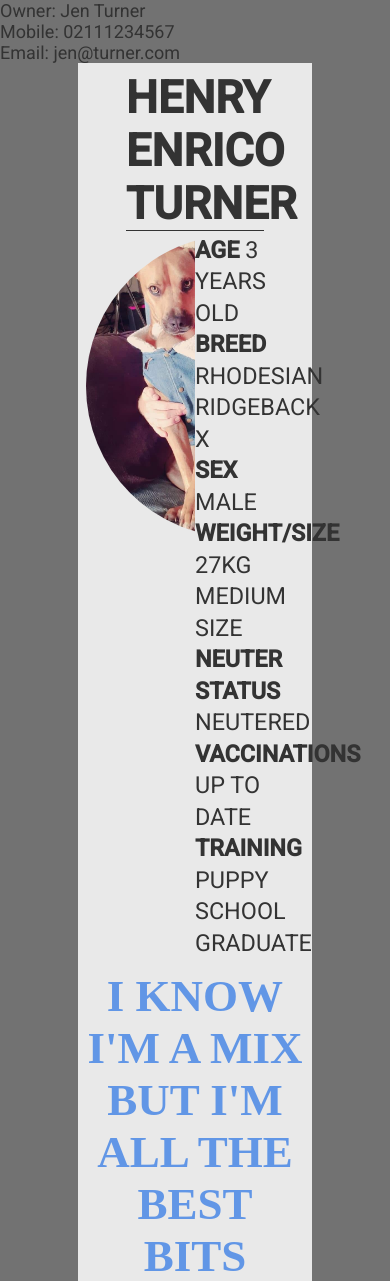
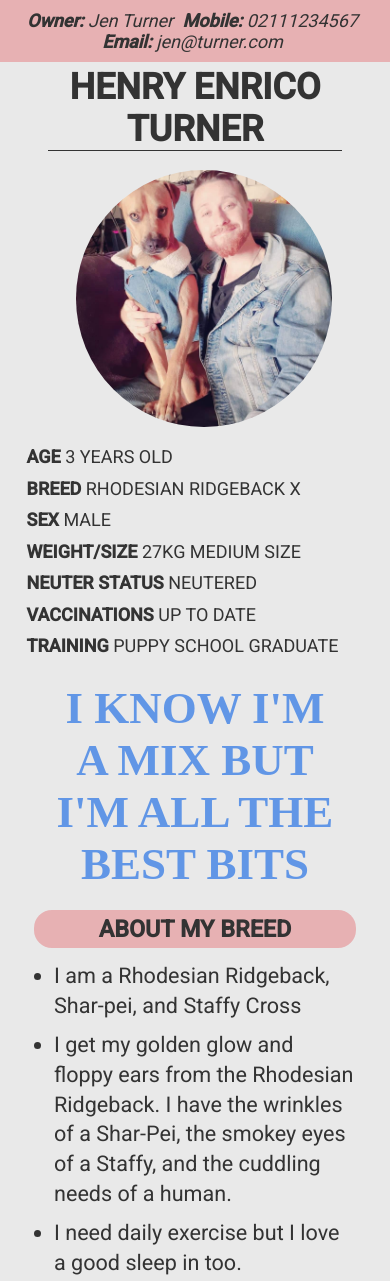
Before and after one commit to jjshiro/HenrysResume, a plain HTML site: page index.html in a window 390 px wide. Shown: the top 1281 px of the page. Drawn offline with Linux system fonts and the light colour scheme; a web font is replaced by a local one.

Commit message:
Update style.css
Updated style.css to match changes made in VS Code.

```diff
--- a/resources/css/style.css
+++ b/resources/css/style.css
@@ -12,19 +12,40 @@ html {
     background-color: rgb(114, 114, 114);
 }
 
+.main, .nav {
+    width: 100%;
+    max-width: 1200px;
+    min-width: 450px;
+    margin: 0 auto;
+}
+
 .main {
-    width: 60%;
-    margin: 0 auto;
     background-color: rgb(233, 233, 233);
-    padding: 2%;
+    padding: 1% 2%;
+}
+
+.nav {
+    padding: 10px 40px;
+    background-color: #e7b1b3;
+}
+
+.nav ul {
+    text-align: right;
+    font-style: italic;
+}
+
+.nav ul li {
+    list-style: none;
+    display: inline-block;
+    padding-right: 40px;
+}
+
+.nav ul li span {
+    font-weight: 600;
 }
 
 .title {
     padding: 0 40px;
-}
-
-.title p {
-    font-size: 0.75rem;
 }
 
 .title h2 {
@@ -40,13 +61,15 @@ html {
 
 .profile-info, .profile-image {
     width: 50%;
-    min-height: 100%;
+    min-height: 80%;
+    margin: auto 0;
 }
 
 .profile-image {
     overflow: hidden;
     text-align: right;
-    padding-right: 70px;
+    padding-right: 50px;
+    padding-left: 40px;
 }
 
 .profile-image img {
@@ -58,12 +81,14 @@ html {
     border-radius: 100%;
 }
 
+.profile-info {
+    padding-right: 40px;
+}
+
 .profile-info ul {
     list-style: none;
     line-height: 1.75rem;
     font-size: 1.3rem;
-    /*height: 100%;*/
-    /*padding-top: 10%;*/
 }
 
 .profile-info span {
@@ -71,7 +96,7 @@ html {
 }
 
 .tagline {
-    padding: 5% 0;
+    padding: 20px 40px;
     text-align: center;
     font-family: "Shadows Into Light Two", serif;
     font-size: 2.5rem;
@@ -85,9 +110,9 @@ html {
 
 .section h3 {
     color: #333333;
-    background-color: #e7b1b3;
     padding: 1% 0 1% 2%;
     border-radius: 1rem;
+    background-color: #e7b1b3;
 }
 
 .section ul {
@@ -116,3 +141,119 @@ html {
     font-size: 0.75rem;
     font-style: italic;
 }
+
+@media only screen and (max-width: 1080px) and (min-width: 850px) {
+    .tagline {
+        font-size: 4vw;
+}
+}
+
+@media only screen and (max-width: 970px) and (min-width: 850px) {
+    .profile-info ul li{
+        font-size: 2.25vw;
+    }
+}
+
+@media only screen and (max-width: 850px) and (min-width: 770px) {
+    .tagline {
+        font-size: 3.35rem;
+}
+}
+
+@media only screen and (max-width: 730px) {
+    .profile {
+        display: flex;
+        flex-direction: column;
+    }
+
+    .profile-image {
+        min-width: 80%;
+        margin: 10px auto;
+    }
+
+    .profile-info {
+        width: 100%;
+        padding: 0 0 0 10%;
+    }
+}
+
+@media only screen and (max-width: 710px) {
+    .nav {
+        padding: 10px 5px;
+    }
+
+    .nav ul {
+        text-align: center;
+    }
+
+    .nav ul li {
+        padding-right: 5px;
+        font-size: 2.8vw;
+    }
+
+    .profile-info ul li {
+        font-size: 1rem;
+    }
+}
+
+@media only screen and (max-width: 450px) {
+    .section li, .section p, .quote {
+        font-size: 1.2rem;
+    }
+
+    .quote {
+        text-align: center;
+    }
+
+    .section li {
+        margin-bottom: 10px;
+    }
+
+    .section p span {
+        font-size: 1rem;
+    }
+
+    .section h3 {
+        font-size: 1.3rem;
+        text-align: center;
+    }
+
+    .section h3 {
+        padding: 5px 15px;
+    }
+
+    .main, .nav {
+        min-width: 300px;
+    }
+
+    .profile-image {
+        width: 100%;
+    }
+
+    .profile-image img {
+        min-width: 250px;
+    }
+
+    .nav ul li {
+        font-size: 1rem;
+    }
+
+    .title h2 {
+        font-size: 2rem;
+        text-align: center;
+        padding: 0 10px;
+    }
+
+    .profile-info {
+        width: 100%;
+        padding: 0 0 0 5%;
+    }
+
+    .section ul {
+        padding-left: 20px;
+    }
+
+    .section p {
+        padding: 0;
+    }
+}
```
